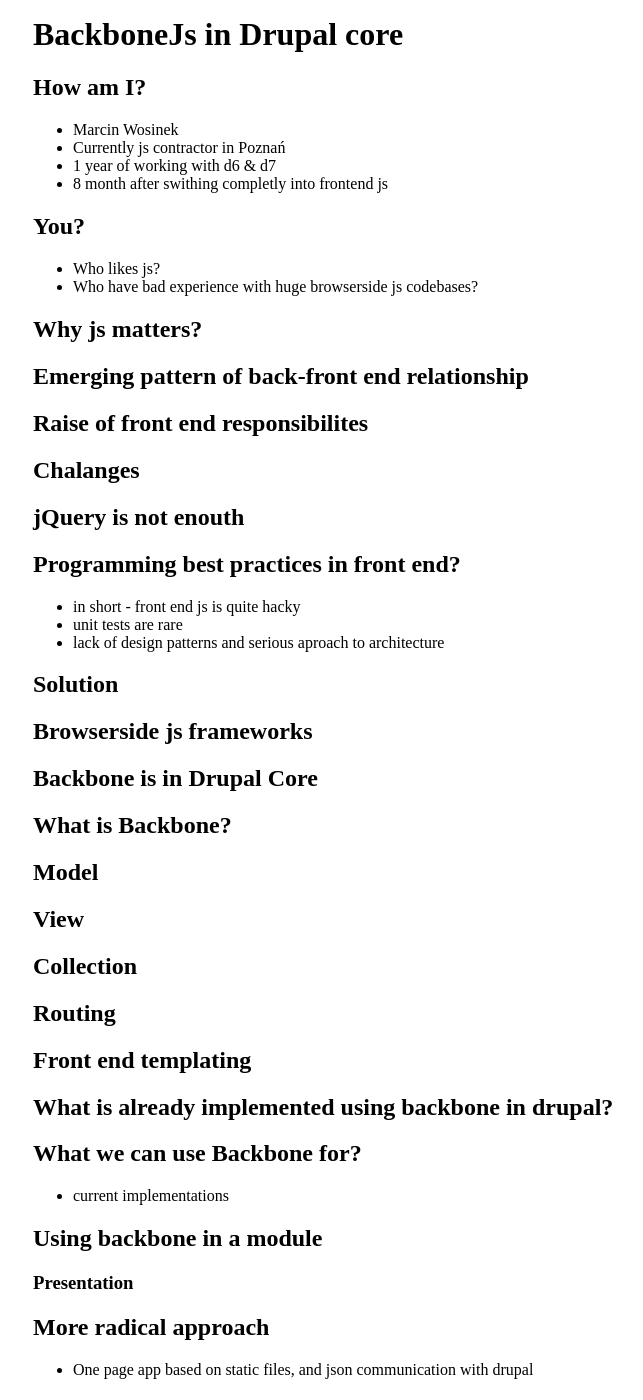
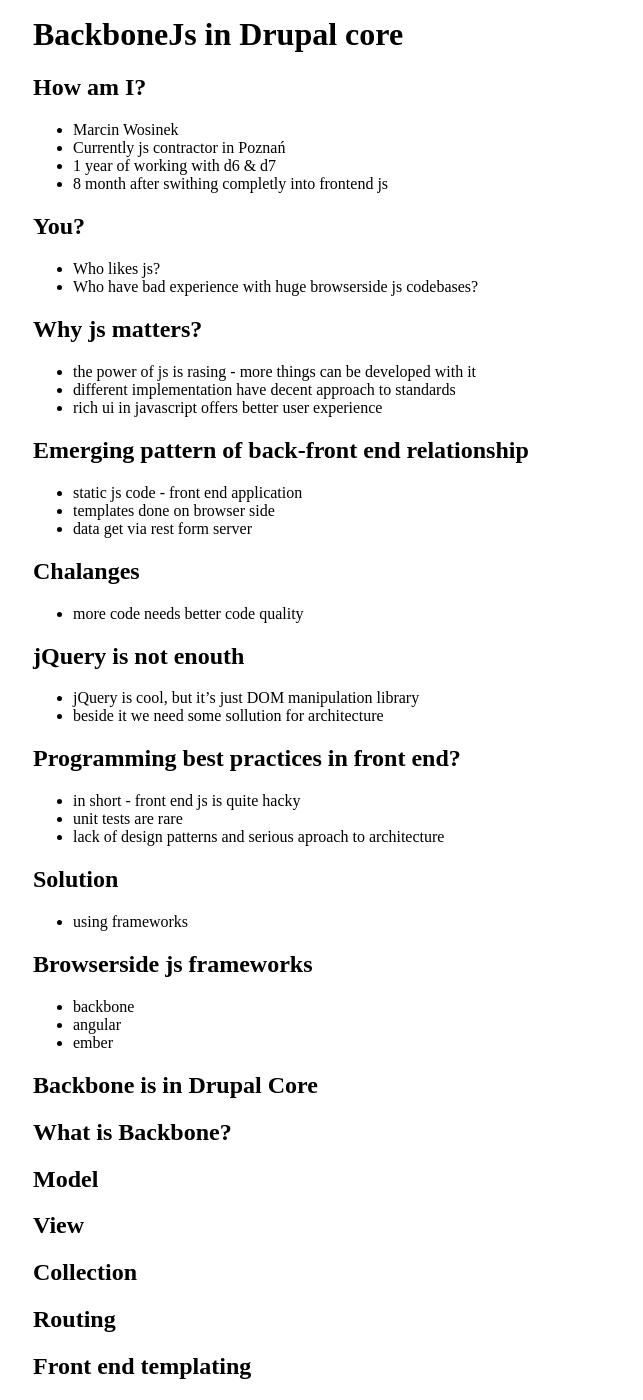
Before and after one commit to marcin-wosinek/blog, a Jekyll site: the page built from _posts/2013-04-13-BackboneJs-in-Drupal-core-DcWroc-Wroclaw.md, in a window 1280 px wide and 1400 px high. Shown: the whole window, without its empty margins (127-770 px from the left). Built offline with Jekyll 4.4.1, drawn with Linux system fonts in a browser that asks for light colours.

Commit message:
DcWroc - slides

```diff
--- a/_posts/2013-04-13-BackboneJs-in-Drupal-core-DcWroc-Wroclaw.md
+++ b/_posts/2013-04-13-BackboneJs-in-Drupal-core-DcWroc-Wroclaw.md
@@ -16,14 +16,21 @@
 * Who have bad experience with huge browserside js codebases?
 
 ## Why js matters?
+* the power of js is rasing - more things can be developed with it
+* different implementation have decent approach to standards
+* rich ui in javascript offers better user experience
 
 ## Emerging pattern of back-front end relationship
-
-## Raise of front end responsibilites
+* static js code - front end application
+* templates done on browser side
+* data get via rest form server
 
 ## Chalanges
+* more code needs better code quality
 
 ## jQuery is not enouth
+* jQuery is cool, but it's just DOM manipulation library
+* beside it we need some sollution for architecture
 
 ## Programming best practices in front end?
 * in short - front end js is quite hacky
@@ -31,8 +38,12 @@
 * lack of design patterns and serious aproach to architecture
 
 ## Solution
+* using frameworks
 
 ## Browserside js frameworks
+* backbone
+* angular
+* ember
 
 ## Backbone is in Drupal Core
 
```
